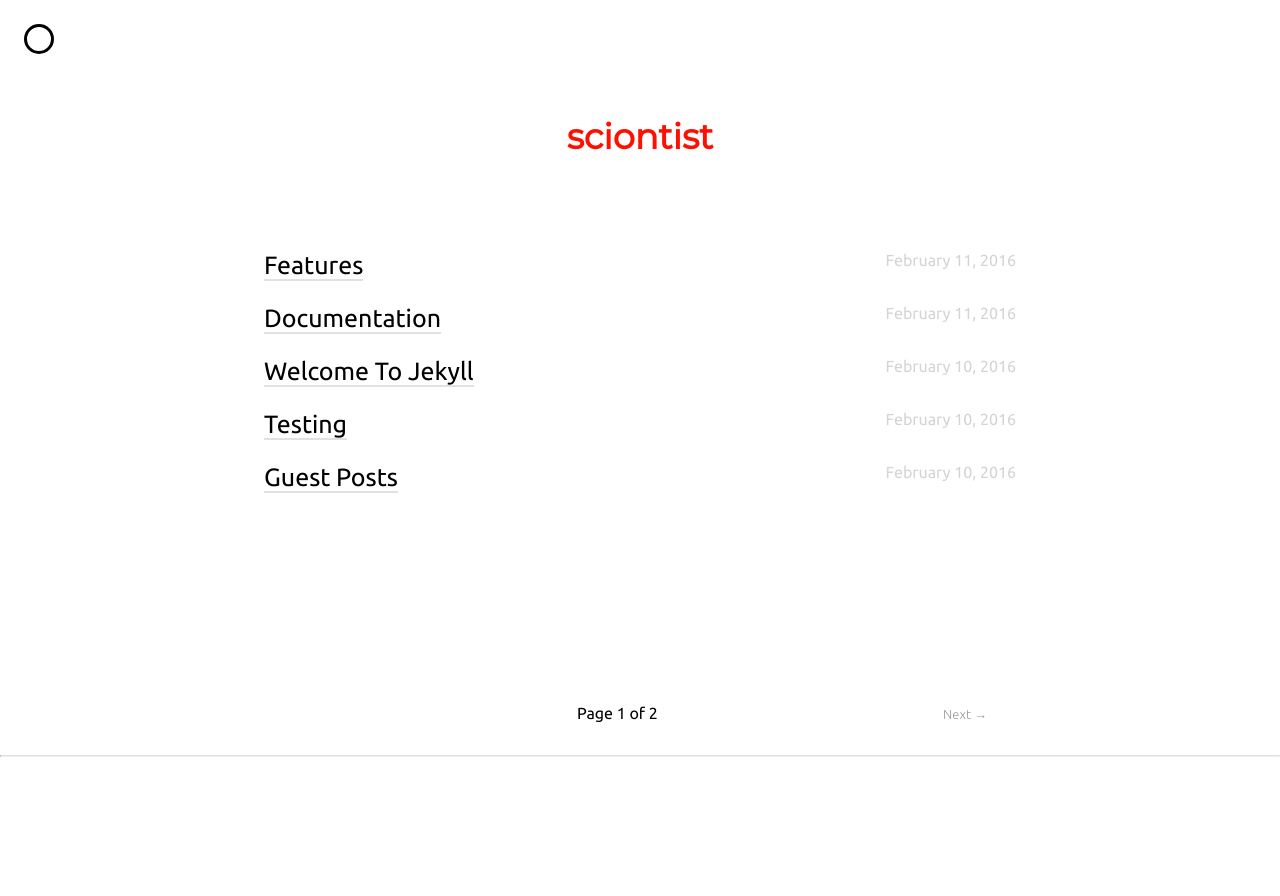
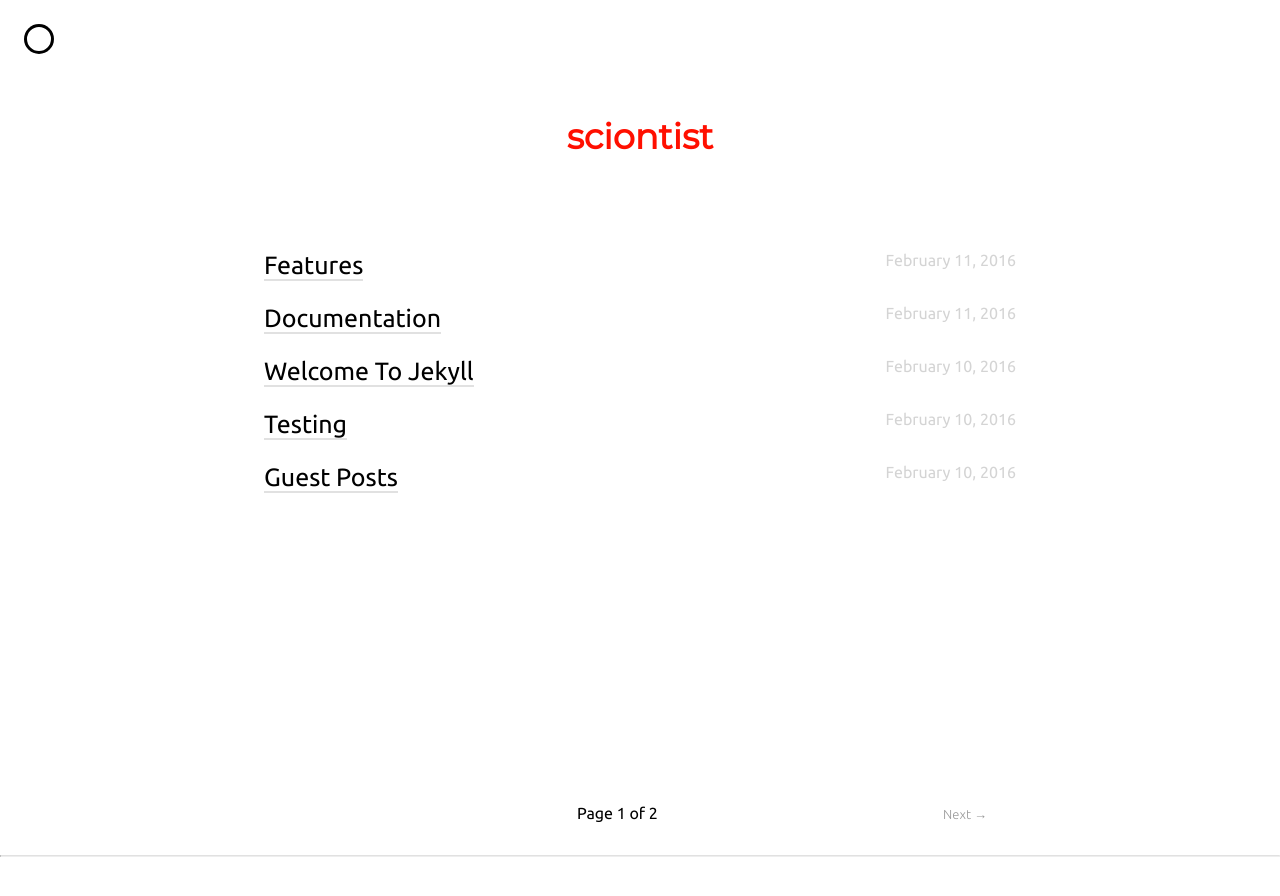
Before and after one commit to pbamotra/sciontist, a Jekyll site: the page built from index.html, in a window 1280 px wide. Shown: the top 896 px of the page. Built offline with Jekyll 4.4.1, drawn with Linux system fonts in a browser that asks for light colours; nearby versions of some CDN libraries; the list of posts is cut into pages by our own code.

Commit message:
css changes

```diff
--- a/_sass/_style.scss
+++ b/_sass/_style.scss
@@ -136,7 +136,8 @@ a:hover {
     display: block;
 }
 footer, .wrapper:after {
-    height: $footer-size;
+    height: 60px;
+    margin-top: 100px;
 }
 footer {
     div {
```
